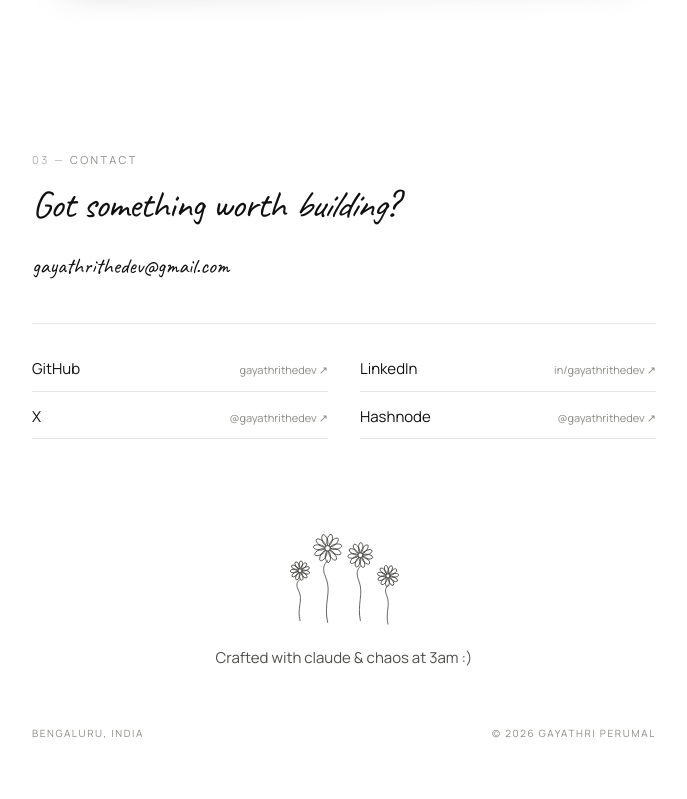
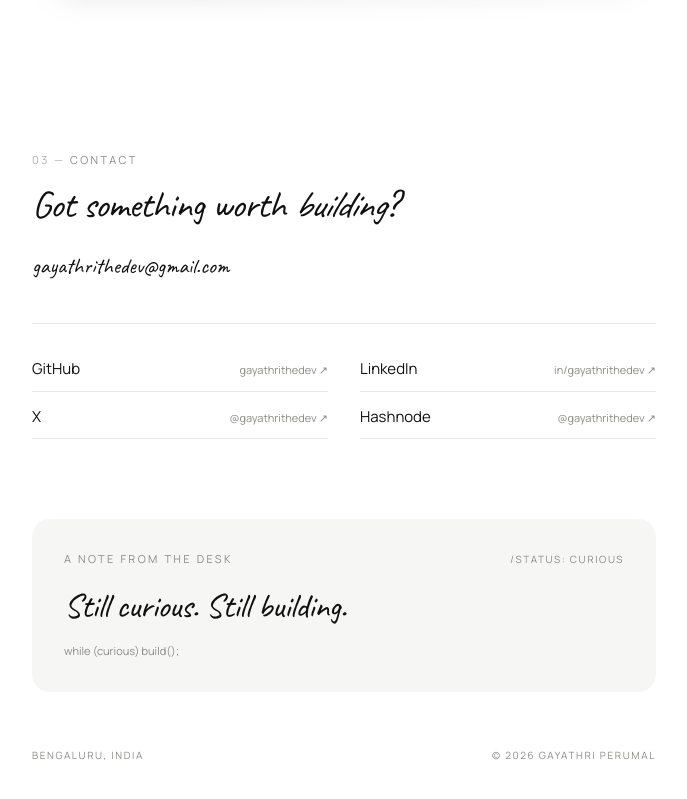
Before and after one commit to gayathrithedev/gayas-log, a React (Vite) app: page / in a window 1280 px wide. Shown: the part 3746-4545 px from the top of the page, without its empty margins (296-983 px from the left). Built offline with nearby package versions, Linux system fonts and the light colour scheme.

Commit message:
Update footer

```diff
--- a/src/sections/Footer.jsx
+++ b/src/sections/Footer.jsx
@@ -1,6 +1,5 @@
 import { profile, socials } from "../data/content";
 import { Reveal } from "../components/primitives";
-import FlowerPatch from "../components/FlowerPatch";
 
 export default function Footer() {
   return (
@@ -45,13 +44,18 @@ export default function Footer() {
           </ul>
         </Reveal>
 
-        {/* the meadow */}
+        {/* a small engineering signature */}
         <Reveal delay={0.24}>
-          <div className="mt-20 flex flex-col items-center">
-            <FlowerPatch className="h-[112px] w-[140px]" />
-
-            <p className="mt-4 text-[15px] text-ink70">
-              Crafted with claude &amp; chaos at 3am :)
+          <div className="mt-20 rounded-[18px] bg-paper2 px-6 py-7 sm:px-8 sm:py-8">
+            <div className="flex flex-wrap items-center justify-between gap-3">
+              <p className="eyebrow">A note from the desk</p>
+              <span className="font-mono text-[10px] uppercase tracking-[0.16em] text-ink40">/status: curious</span>
+            </div>
+            <p className="mt-5 max-w-[22ch] font-display text-[30px] leading-[1.05] tracking-[-0.015em] text-ink sm:text-[34px]">
+              Still curious. Still building.
+            </p>
+            <p className="mt-5 font-mono text-[11px] text-ink40">
+              while (curious) build();
             </p>
           </div>
         </Reveal>
```
